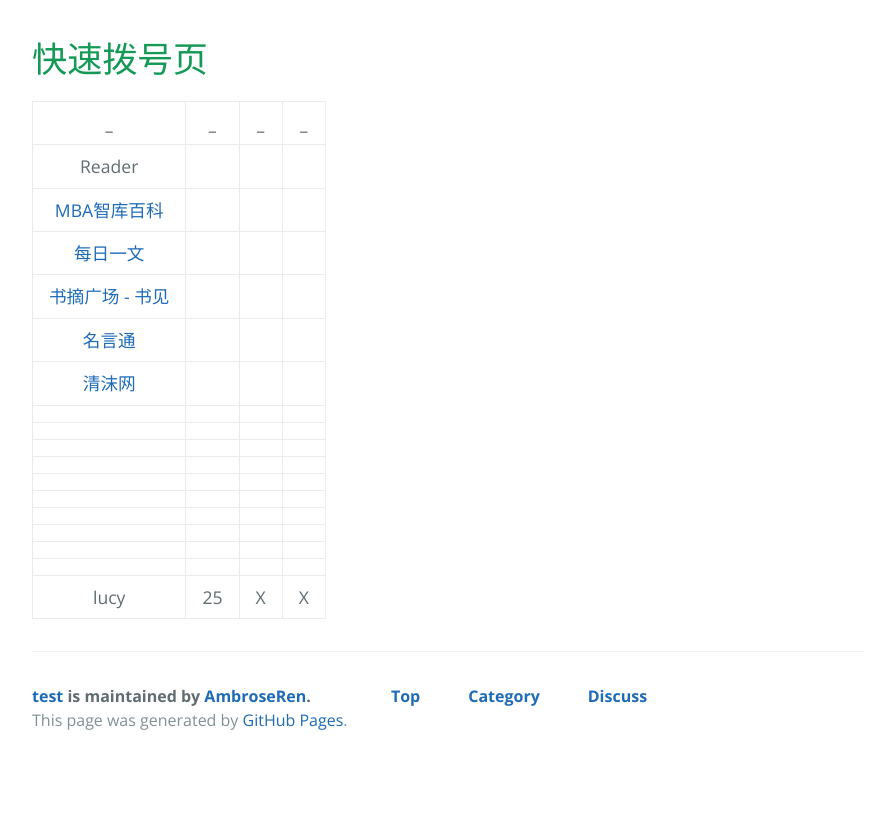
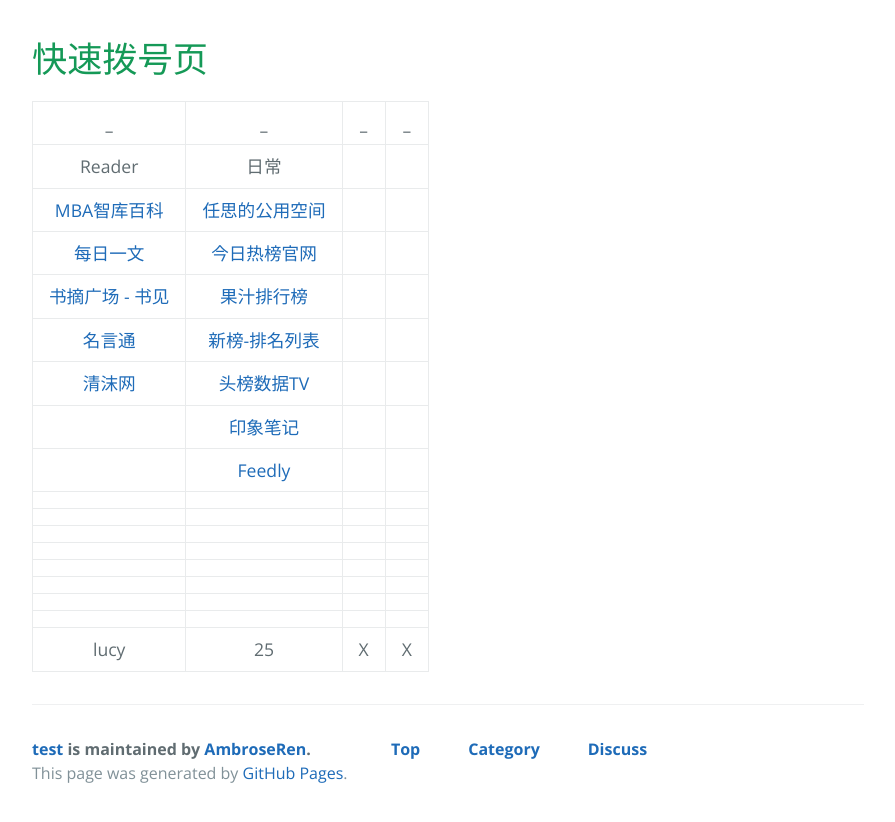
Before and after one commit to AmbroseRen/test, a Jekyll site: the page built from navigation.md, in a window 1280 px wide. Shown: the top 822 px of the page, without its empty margins (192-1087 px from the left). Built offline with Jekyll 4.4.1, drawn with Linux system fonts in a browser that asks for light colours; our own code applies the rules of GitHub Pages for plain Markdown files; the repository's description, which GitHub fills in, is left out.

Commit message:
Update navigation.md

```diff
--- a/navigation.md
+++ b/navigation.md
@@ -2,14 +2,14 @@
 
 | _ | _ | _ | _ |
 |:---:|:---:|:---:|:---:|
-| Reader | []() | []() | []() |
-| [MBA智库百科](https://wiki.mbalib.com/wiki/首页) | []() | []() | []() |
-| [每日一文](https://meiriyiwen.com/random) | []() | []() | []() |
-| [书摘广场 - 书见](https://memo.bookfere.com/community/posts/all) | []() | []() | []() |
-| [名言通](https://www.mingyantong.com/) | []() | []() | []() |
-| [清沫网](https://www.qingmo.net/) | []() | []() | []() |
-| []() | []() | []() | []() |
-| []() | []() | []() | []() |
+| Reader | 日常 | []() | []() |
+| [MBA智库百科](https://wiki.mbalib.com/wiki/首页) | [任思的公用空间](http://rensi.ys168.com/) | []() | []() |
+| [每日一文](https://meiriyiwen.com/random) | [今日热榜官网](https://tophub.today/) | []() | []() |
+| [书摘广场 - 书见](https://memo.bookfere.com/community/posts/all) | [果汁排行榜](http://guozhivip.com/rank/) | []() | []() |
+| [名言通](https://www.mingyantong.com/) | [新榜-排名列表](https://www.newrank.cn/public/info/list.html) | []() | []() |
+| [清沫网](https://www.qingmo.net/) | [头榜数据TV](http://www.toubang.tv/anchor/mutile.html) | []() | []() |
+| []() | [印象笔记](https://app.yinxiang.com/Home.action) | []() | []() |
+| []() | [Feedly](https://feedly.com/) | []() | []() |
 | []() | []() | []() | []() |
 | []() | []() | []() | []() |
 | []() | []() | []() | []() |
```
